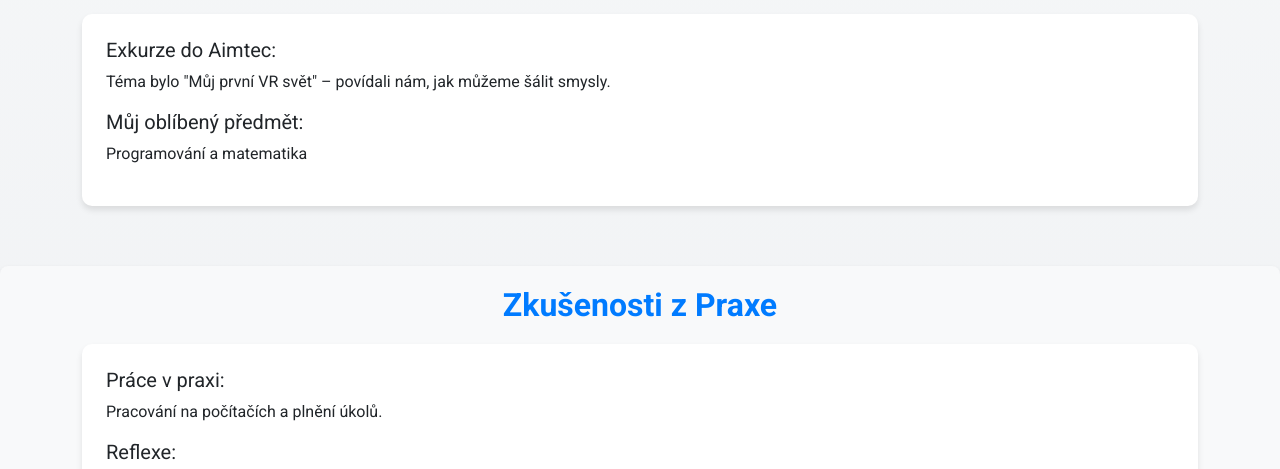
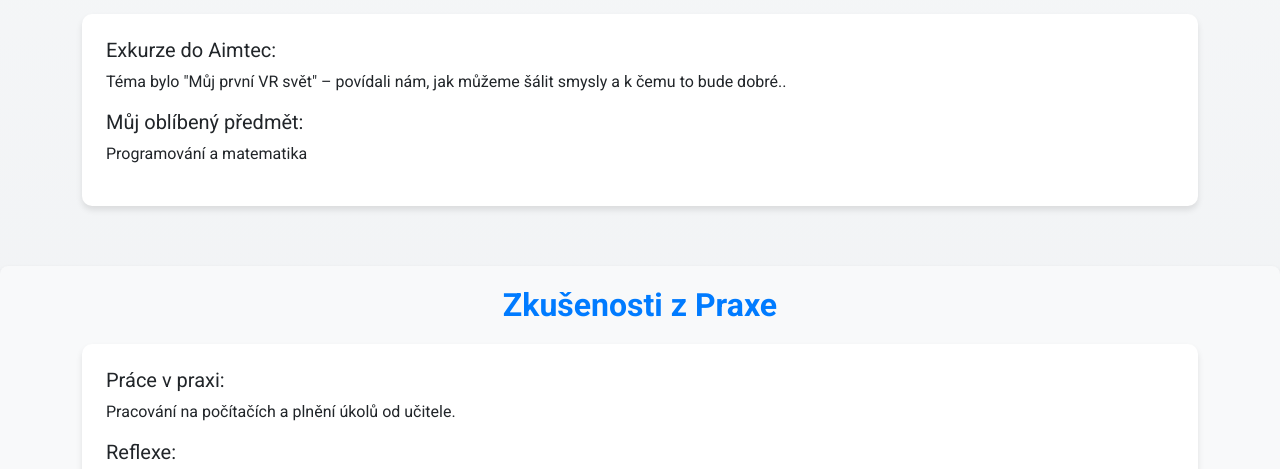
Before and after one commit to Braumondra/Porfolio, a plain HTML site: page Index.html in a window 1280 px wide. Shown: the part 479-948 px from the top of the page. Drawn offline with nearby package versions, Linux system fonts and the light colour scheme.

Commit message:
Update Index.html

```diff
--- a/Index.html
+++ b/Index.html
@@ -117,7 +117,7 @@
                 <div class="col-md-12">
                     <div class="card p-4">
                         <h5>Exkurze do Aimtec:</h5>
-                        <p>Téma bylo "Můj první VR svět" – povídali nám, jak můžeme šálit smysly.</p>
+                        <p>Téma bylo "Můj první VR svět" – povídali nám, jak můžeme šálit smysly a k čemu to bude dobré..</p>
                         <h5>Můj oblíbený předmět:</h5>
                         <p>Programování a matematika</p>
                     </div>
@@ -133,7 +133,7 @@
             <div class="col-md-12">
                 <div class="card p-4">
                     <h5>Práce v praxi:</h5>
-                    <p>Pracování na počítačích a plnění úkolů.</p>
+                    <p>Pracování na počítačích a plnění úkolů od učitele.</p>
                     <h5>Reflexe:</h5>
                     <p>Naučil jsem se plánovat svůj čas.</p>
                 </div>
```
